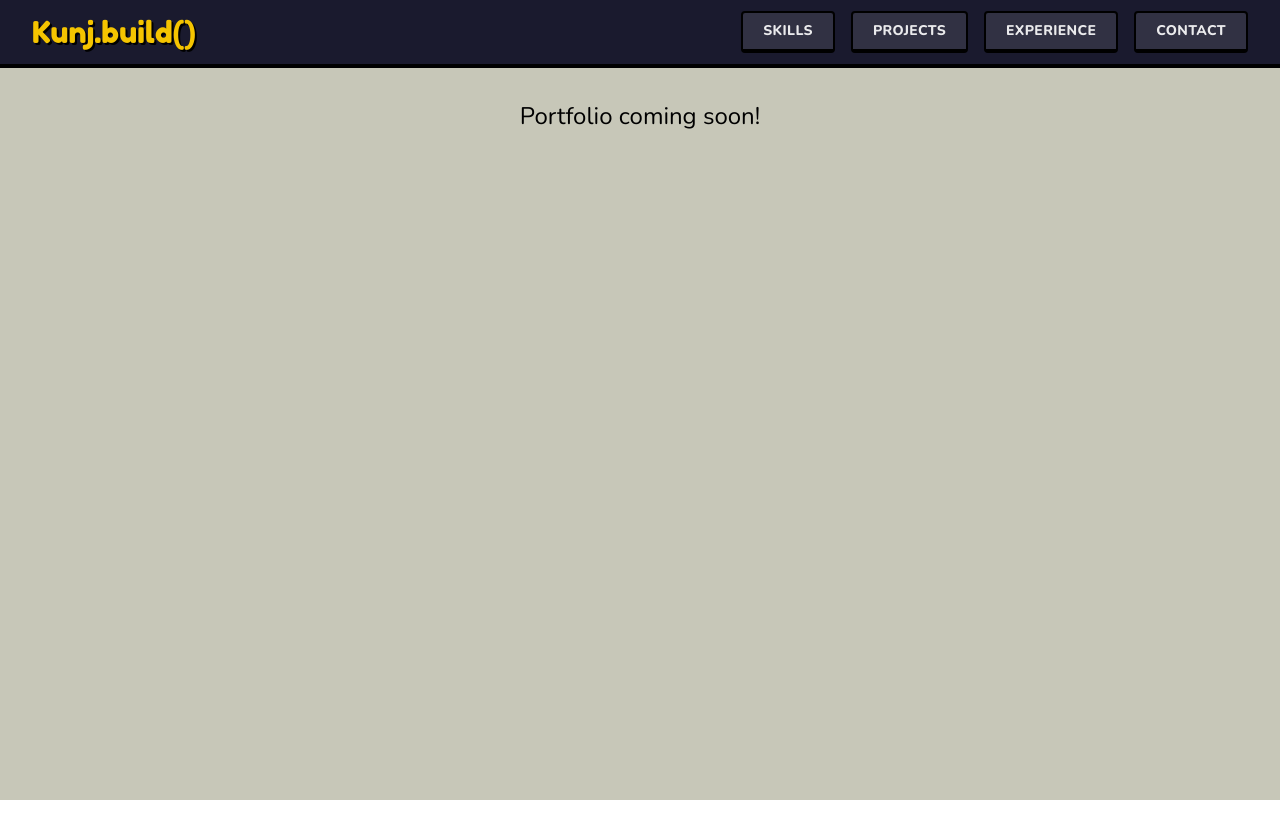
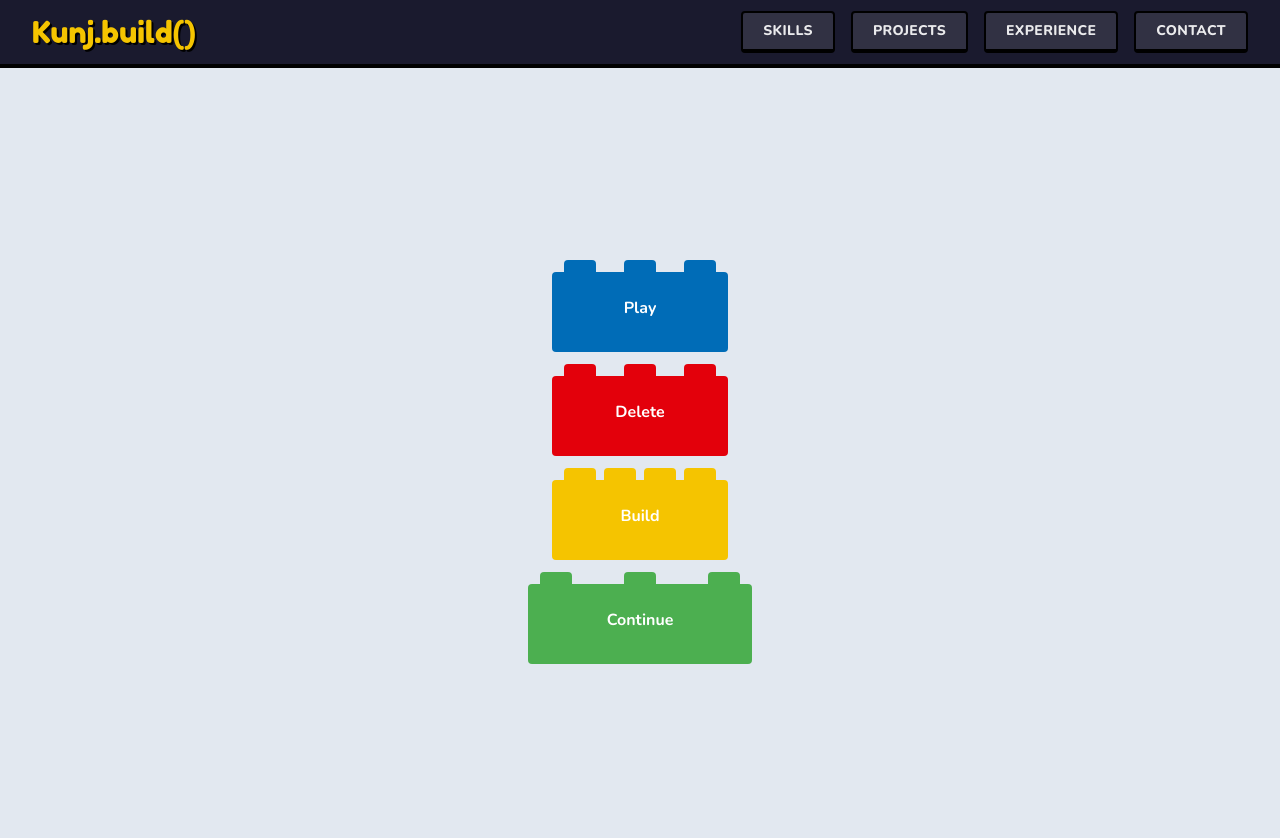
Before and after one commit to kunjp127/kunjp127.github.io, a React (Vite) app: page / in a window 1280 px wide. Shown: the top 838 px of the page. Before the commit the page ends 800 px from the top, so only its background shows below. Built offline with nearby package versions, Linux system fonts and the light colour scheme.

Commit message:
Reusable lego button

```diff
--- a/src/components/Hero.tsx
+++ b/src/components/Hero.tsx
@@ -1,5 +1,21 @@
-export default function Hero() {
+import LegoButton from "./LegoButton";
+
+export default function App() {
   return (
-    <p className="text-center text-2xl p-8">Portfolio coming soon!</p>
+    <div className="flex min-h-screen flex-col items-center justify-center gap-6 bg-slate-200">
+      <LegoButton color="blue">Play</LegoButton>
+
+      <LegoButton color="red" onClick={() => alert("Clicked!")}>
+        Delete
+      </LegoButton>
+
+      <LegoButton color="yellow" studs={4}>
+        Build
+      </LegoButton>
+
+      <LegoButton color="green" className="w-56">
+        Continue
+      </LegoButton>
+    </div>
   );
 }
--- /dev/null
+++ b/src/components/LegoButton.tsx
@@ -0,0 +1,62 @@
+import React from "react";
+
+type LegoColor = "red" | "yellow" | "blue" | "green";
+
+interface LegoButtonProps
+  extends React.ButtonHTMLAttributes<HTMLButtonElement> {
+  color?: LegoColor;
+  studs?: number;
+}
+
+const colorMap: Record<LegoColor, string> = {
+  red: "bg-lego-red",
+  yellow: "bg-lego-yellow text-black",
+  blue: "bg-lego-blue",
+  green: "bg-lego-green",
+};
+
+export default function LegoButton({
+  color = "blue",
+  studs = 3,
+  children,
+  className = "",
+  ...props
+}: LegoButtonProps) {
+  const baseColor = colorMap[color];
+
+  return (
+    <button
+      {...props}
+      className={[
+        "relative select-none",
+        "w-44 h-20 rounded-sm",
+        "font-nunito font-bold",
+        "transition-all duration-150 ease-out",
+        "active:translate-y-1 active:shadow-[0_2px_0_rgba(0,0,0,0.25)]",
+        "hover:-translate-y-1 hover:rotate-[0.3deg] hover:brightness-110",
+        "cursor-pointer",
+        baseColor,
+        className,
+      ].join(" ")}
+    >
+      <div className="absolute -top-3 left-3 right-3 flex justify-between">
+        {Array.from({ length: studs }).map((_, i) => (
+          <div
+            key={i}
+            className={[
+              "h-4 w-8 rounded-t-sm",
+              baseColor,
+              "relative overflow-hidden",
+            ].join(" ")}
+          >
+            <div className="mx-auto mt-0,5 h-0.75 w-[80%] rounded-full" />
+          </div>
+        ))}
+      </div>
+
+      <div className="flex h-full items-center justify-center px-4 pb-2 font-bold text-white">
+        {children}
+      </div>
+    </button>
+  );
+}
```
